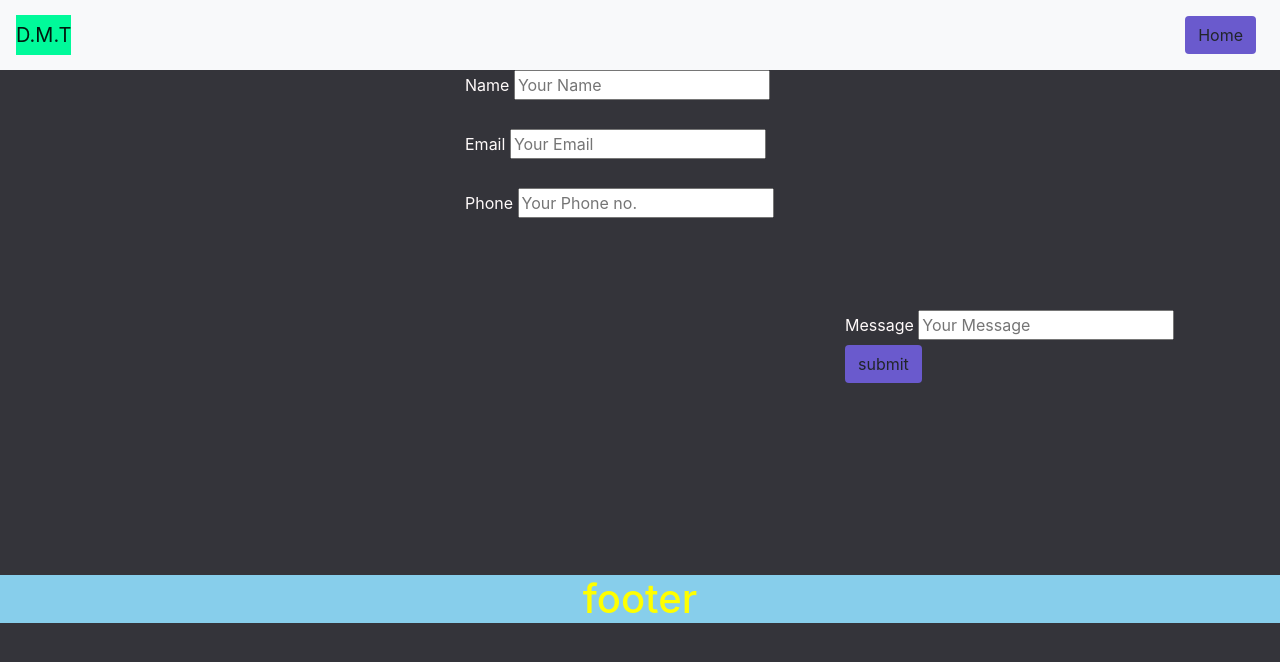
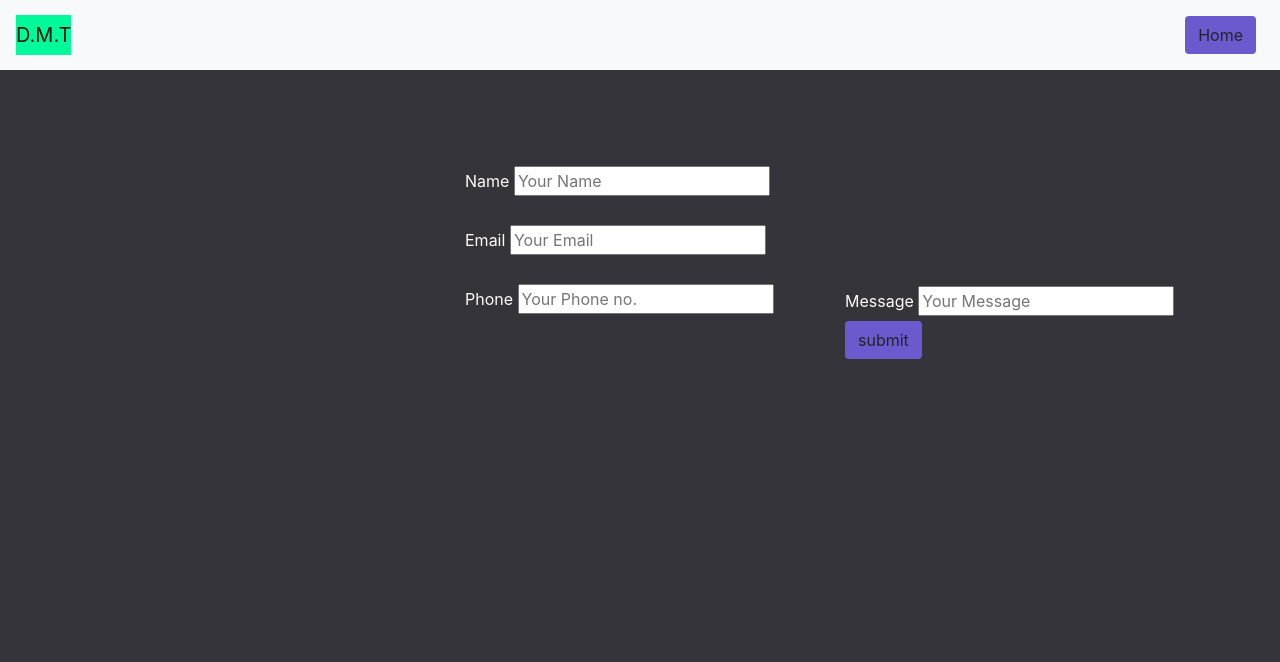
Before and after one commit to dennis00095/learn-create-portfolio, a plain HTML site: page contact.html in a window 1280 px wide. Drawn offline with nearby package versions, Linux system fonts and the light colour scheme.

Commit message:
made changes

```diff
--- a/contact.html
+++ b/contact.html
@@ -32,7 +32,7 @@
           <div class="col-sm">
             <!-----empty for now-->
           </div>
-          <div class="col-sm">
+          <div class="col-sm"><br><br><br><br>
                 <form>
                     <label class="labels">Name</label>
                     <input type="text" placeholder="Your Name" name="firstName">
@@ -47,7 +47,6 @@
                 </form>
           </div>
           <div class="col-sm">
-              <br>
               <br>
               <br>
               <br>
@@ -73,20 +72,6 @@
 
 
 
-<!---footer-->
-<div><br>
-    <br>
-    <br>
-    <br>
-    <br>
-    <br>
-    <br>
-    <br>
-        <footer>
-            <h1 id="greet">footer</h1>
-        </footer>
-    </div>
-
 
 
 
--- a/css/main.css
+++ b/css/main.css
@@ -18,6 +18,7 @@ body{
     color: yellow;
     text-align: center;
     background-color: skyblue;
+    font-family: Impact, Haettenschweiler, 'Arial Narrow Bold', sans-serif;
 }
 .labels{
     color: snow;
```
Also changed, not shown: About.html (+1 -12 lines), index.html (+3 -11 lines).
